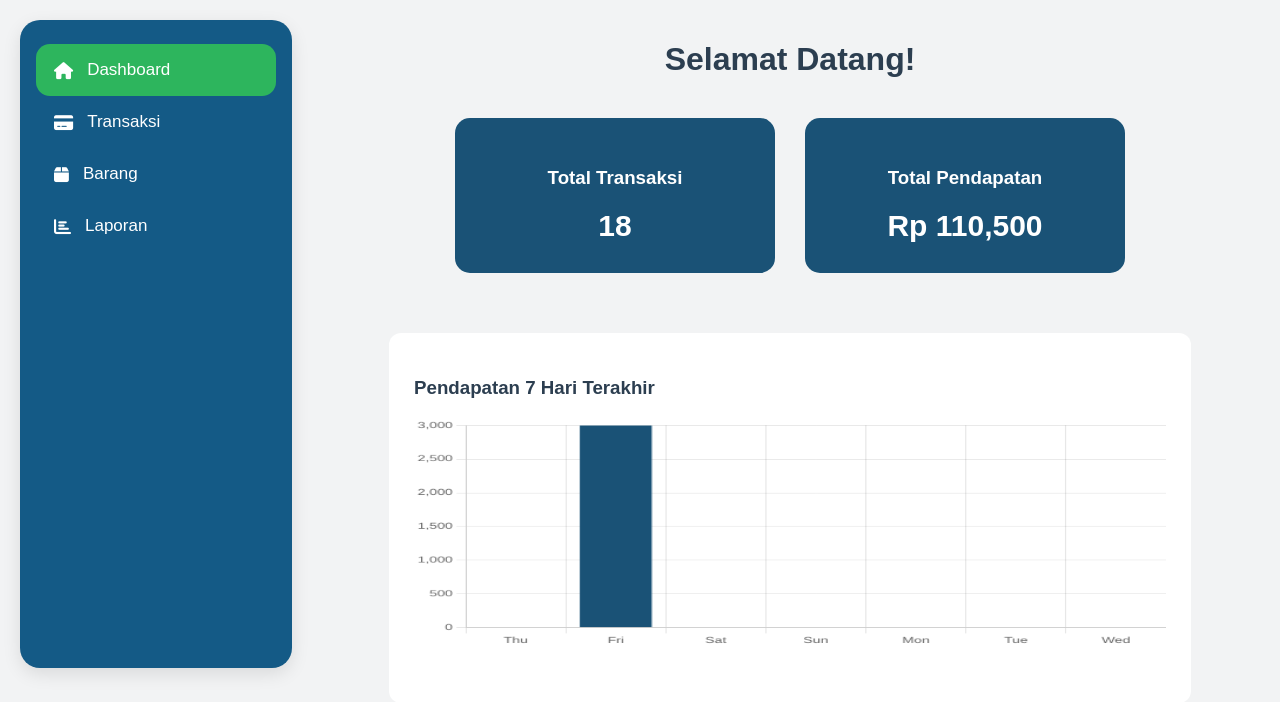
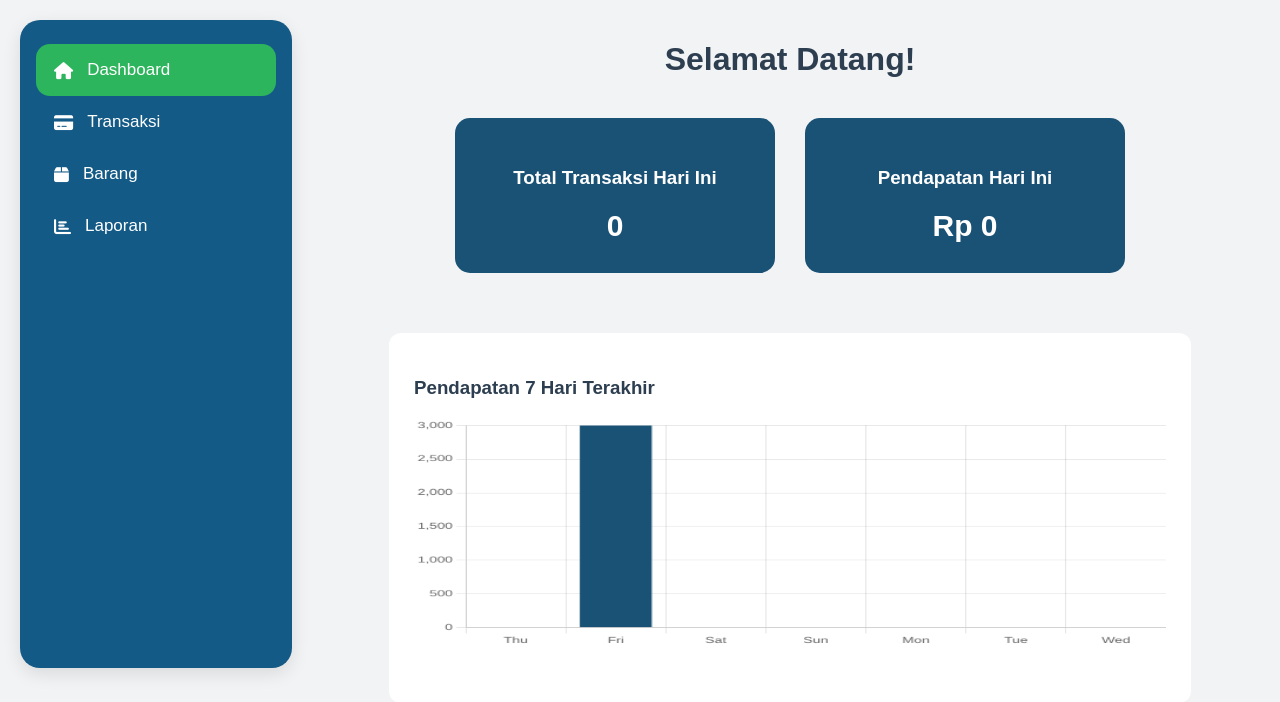
Before and after one commit to arvilaa/APLIKASI-POS, a Flask app: page /dashboard in a window 1280 px wide. Shown: the part 60-762 px from the top of the page. Run offline with Flask 3, Linux system fonts and the light colour scheme; the visitor is signed in with stand-in values (Sample User, id 1); data comes from the database, SQL or seed files in the repository; both versions use the stored data as it was after the commit.

Commit message:
Dashboard

```diff
--- a/routes/dashboard.py
+++ b/routes/dashboard.py
@@ -11,11 +11,30 @@ dashboard_bp = Blueprint('dashboard', __name__)
 @login_required
 def dashboard():
 
-    # TOTAL TRANSAKSI
-    total_transaksi = Transaksi.query.count()
+    # HARI INI
+    today = datetime.now()
 
-    # TOTAL PENDAPATAN
-    total_pendapatan = db.session.query(func.sum(Transaksi.total)).scalar() or 0
+    start_today = datetime(
+        today.year,
+        today.month,
+        today.day
+    )
+
+    end_today = start_today + timedelta(days=1)
+
+    # TOTAL TRANSAKSI HARI INI
+    total_transaksi = Transaksi.query.filter(
+        Transaksi.tanggal >= start_today,
+        Transaksi.tanggal < end_today
+    ).count()
+
+    # TOTAL PENDAPATAN HARI INI
+    total_pendapatan = db.session.query(
+        func.sum(Transaksi.total)
+    ).filter(
+        Transaksi.tanggal >= start_today,
+        Transaksi.tanggal < end_today
+    ).scalar() or 0
 
     # 7 HARI TERAKHIR
     today = datetime.now()
@@ -40,6 +59,8 @@ def dashboard():
 
     return render_template(
         "dashboard/dashboard.html",
+        page_title="Dashboard",
+        page_icon="fa fa-home",
         total_transaksi=total_transaksi,
         total_pendapatan=total_pendapatan,
         chart_labels=labels,
--- a/templates/dashboard/dashboard.html
+++ b/templates/dashboard/dashboard.html
@@ -7,12 +7,12 @@
 <div class="cards">
 
 <div class="card">
-<h3>Total Transaksi</h3>
+<h3>Total Transaksi Hari Ini</h3>
 <div class="number">{{ total_transaksi }}</div>
 </div>
 
 <div class="card">
-<h3>Total Pendapatan</h3>
+<h3>Pendapatan Hari Ini</h3>
 <div class="number">Rp {{ "{:,}".format(total_pendapatan) }}</div>
 </div>
 
```
Also changed, not shown: instance/pos.db.
